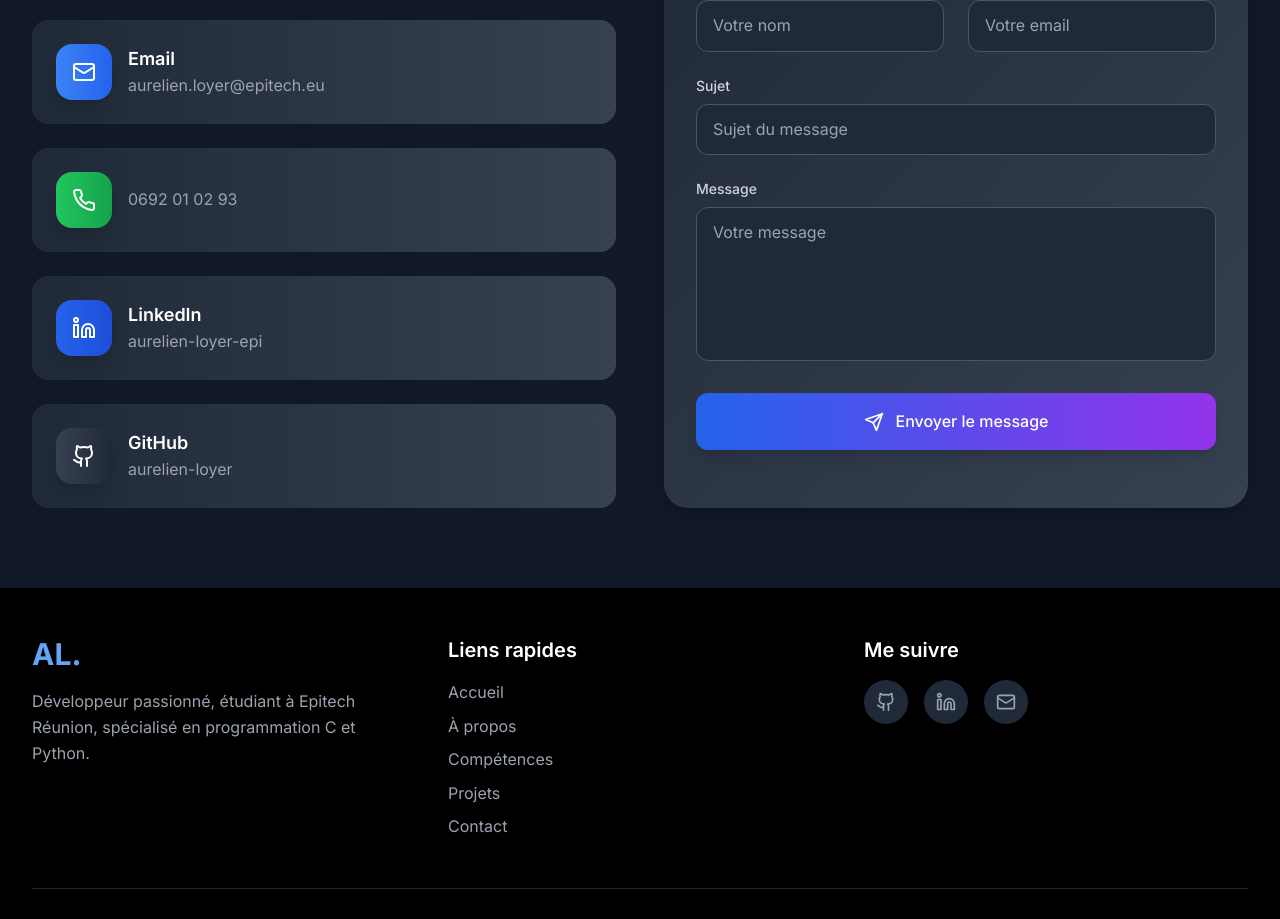
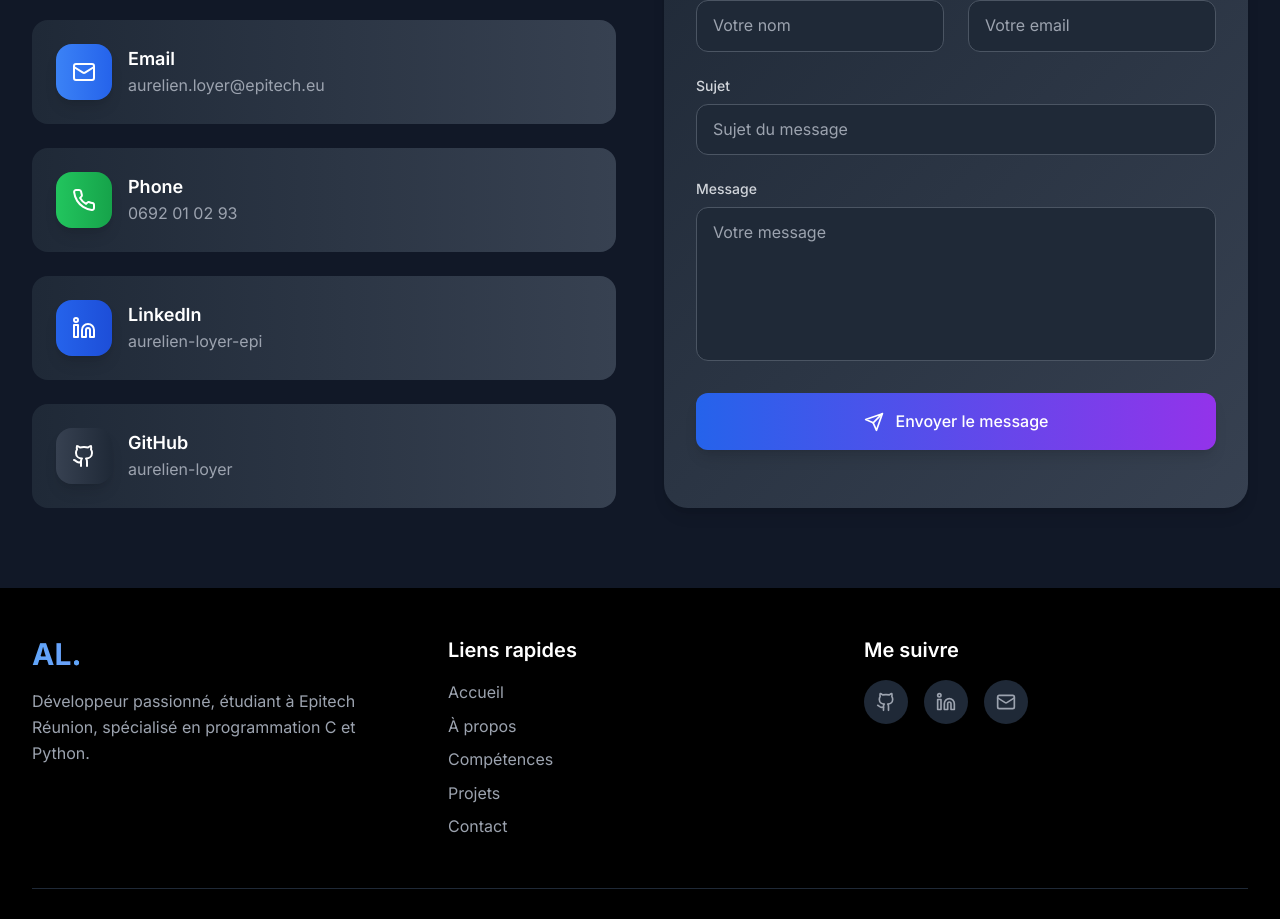
Before and after one commit to aurelien-loyer/aurelien-loyer.github.io, a React (Vite) app: page / in a window 1280 px wide. Shown: the part 4406-5325 px from the top of the page. Built offline with nearby package versions, Linux system fonts and the light colour scheme.

Commit message:
fix: translate

```diff
--- a/src/components/Contact.tsx
+++ b/src/components/Contact.tsx
@@ -24,6 +24,7 @@ const Contact: React.FC = () => {
     },
     {
       icon: Phone,
+      title: t('Phone') || 'Téléphone',
       content: '0692 01 02 93',
       href: 'tel:+262692010293',
       color: 'from-green-500 to-green-600',
--- a/src/contexts/LanguageContext.tsx
+++ b/src/contexts/LanguageContext.tsx
@@ -79,7 +79,6 @@ const translations = {
     'contact.send': 'Envoyer le message',
     'contact.sending': 'Envoi en cours...',
     'contact.sent': 'Message envoyé !',
-    'contactInfo[1].title': 'Téléphone',
 
     // Footer
     'footer.developer': 'Développeur passionné, étudiant à Epitech Réunion, spécialisé en programmation C et Python.',
@@ -159,7 +158,6 @@ const translations = {
     'contact.send': 'Send message',
     'contact.sending': 'Sending...',
     'contact.sent': 'Message sent!',
-    'contactInfo[1].title': 'Phone',
 
     // Footer
     'footer.developer': 'Passionate developer, student at Epitech Réunion, specialized in C and Python programming.',
```
Also changed, not shown: 2 other files (tests, documents, lock files or other folders).
